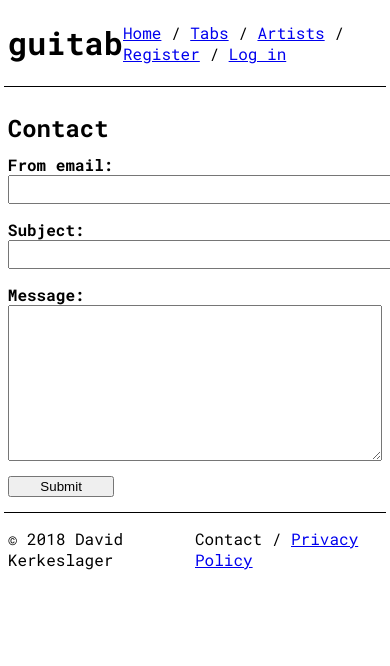
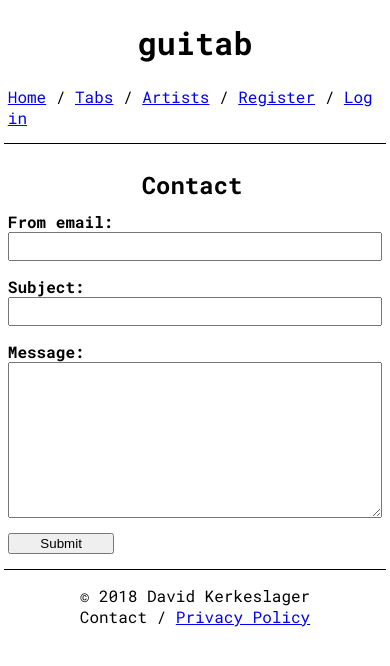
Before and after one commit to kerkeslager/guitartabs, a Django app: page /contact/ in a window 390 px wide; the page is wider, and only the part inside the window is pictured. Shown: the top 666 px of that part. Run offline with Django 3.2, Linux system fonts and the light colour scheme.

Commit message:
Mobile styling header and footer

```diff
--- a/core/static/core/style.css
+++ b/core/static/core/style.css
@@ -22,6 +22,7 @@ header#site-header h1 a {
   color: black;
   text-decoration: none;
 }
+
 header#site-header h1 a:visited {
   color: black;
 }
@@ -73,7 +74,7 @@ input[type=url] {
   font-family: 'Roboto Mono', monospace;
   font-size: 14px;
   padding: 0 0 0 7px;
-  width: 30rem;
+  max-width: 30rem;
   height: 25px;
 }
 
@@ -81,7 +82,7 @@ select {
   font-family: 'Roboto Mono', monospace;
   font-size: 14px;
   padding: 0;
-  width: 30.85rem;
+  max-width: 30.85rem;
   height: 30px;
 }
 
@@ -117,7 +118,6 @@ tbody tr:nth-child(odd) {
 footer#site-footer {
   display: flex;
   flex-direction: row;
-  flex-direction: row;
   justify-content: space-between;
   align-items: center;
   border-width: 1px 0 0 0;
@@ -126,3 +126,20 @@ footer#site-footer {
   padding: 15px 1vw;
   margin: 15px 0 0 0;
 }
+
+@media screen and (max-width: 650px) {
+  header#site-header {
+    flex-direction: column;
+    padding-bottom: 15px;
+  }
+
+  header#main-header {
+    flex-direction: column;
+  }
+}
+
+@media screen and (max-width: 550px) {
+  footer#site-footer {
+    flex-direction: column;
+  }
+}
```
